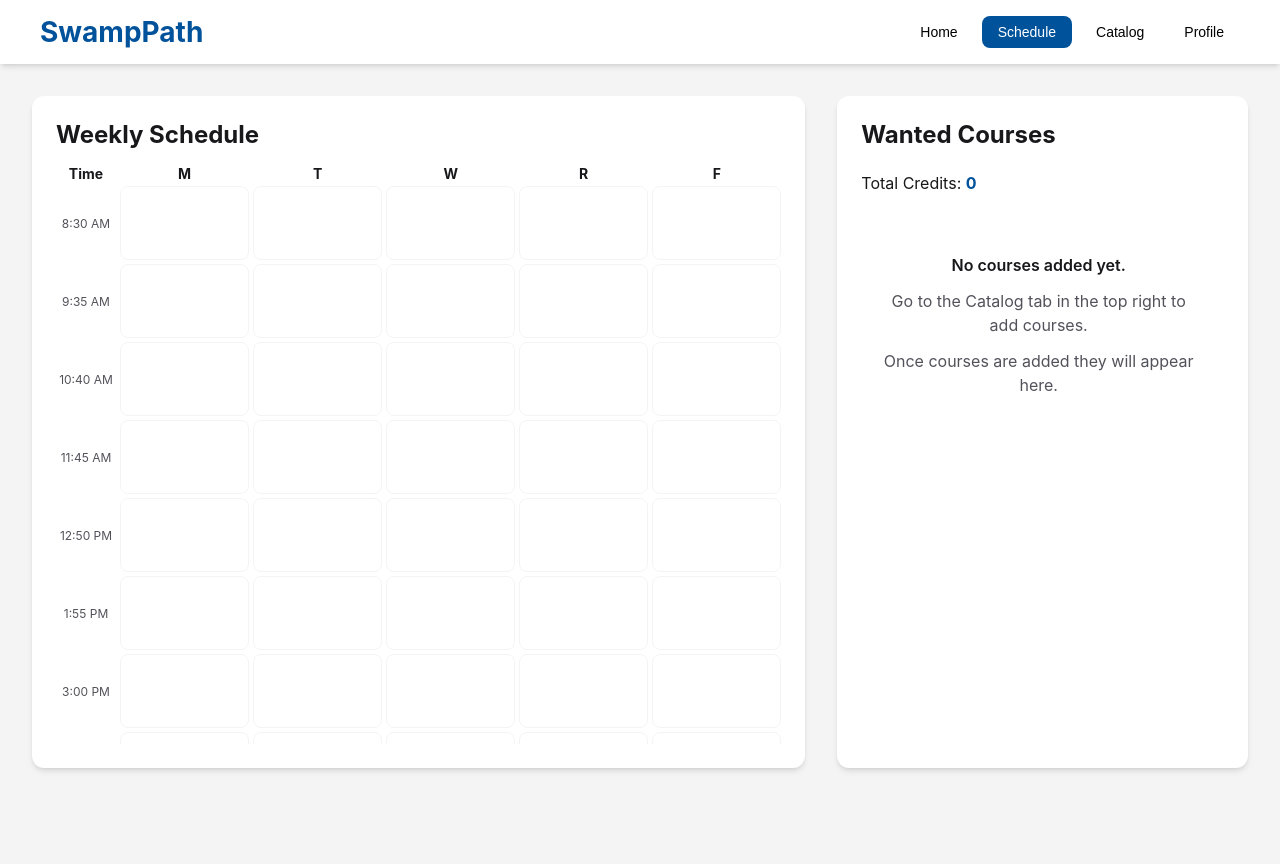
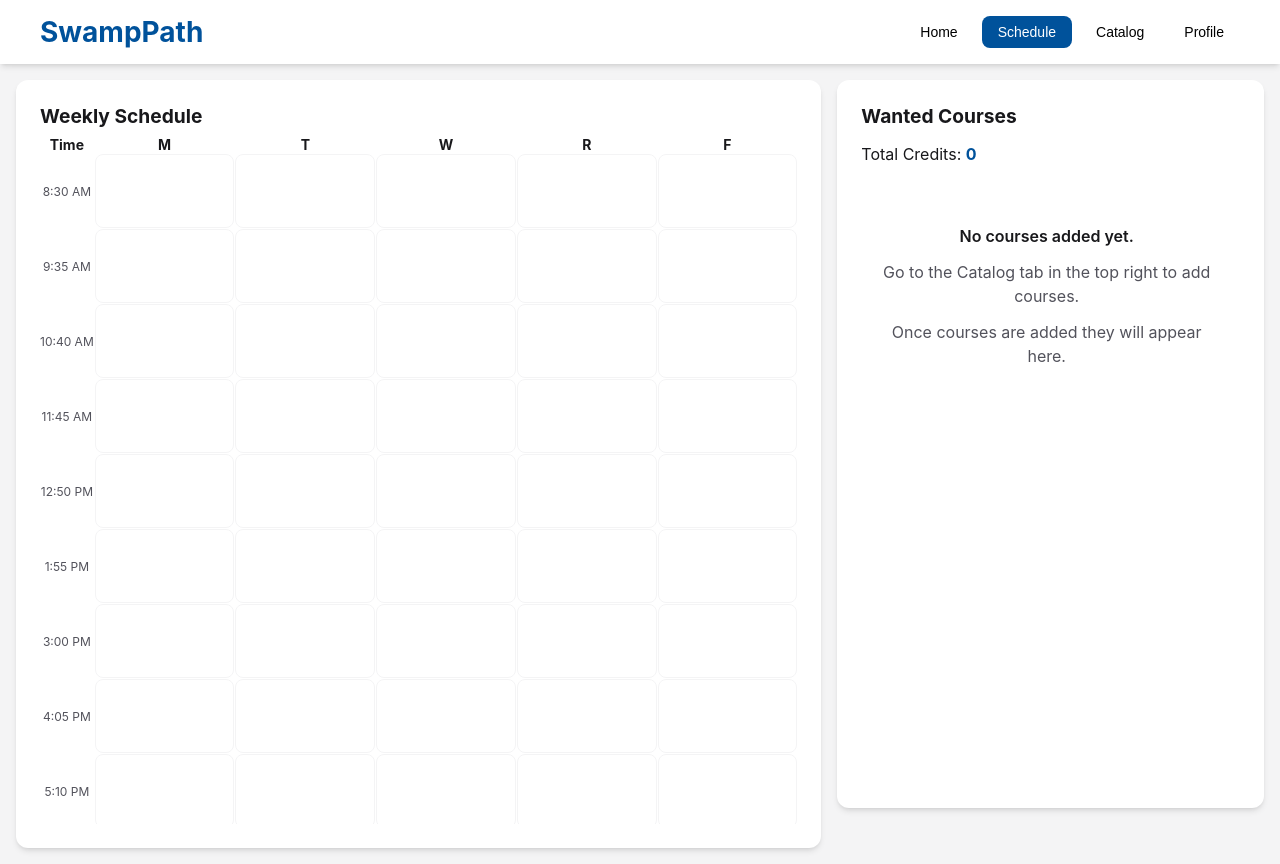
Before and after one commit to Chris-Enlow/swamppath-project, a React (Vite) app: page / in a window 1280 px wide. Both pictures are taken after a click on the button "Schedule". Before the commit the page ends 800 px from the top, so only its background shows below. Built offline with nearby package versions, Linux system fonts and the light colour scheme.

Commit message:
Add evening periods
Extended the schedule to include '5:10 PM' and '6:15 PM' periods.

Updated the layout of the schedule and sidebar.

```diff
--- a/src/pages/SchedulePage.jsx
+++ b/src/pages/SchedulePage.jsx
@@ -3,7 +3,7 @@ import ProfessorRating from '../components/ProfessorRating';
 
 const SchedulePage = ({ selectedCourses, displayedCourses, onRemoveCourse, onSelectSection }) => {
     const days = ['M', 'T', 'W', 'R', 'F'];
-    const periods = ['8:30 AM', '9:35 AM', '10:40 AM', '11:45 AM', '12:50 PM', '1:55 PM', '3:00 PM', '4:05 PM'];
+    const periods = ['8:30 AM', '9:35 AM', '10:40 AM', '11:45 AM', '12:50 PM', '1:55 PM', '3:00 PM', '4:05 PM', '5:10 PM', '6:15 PM'];
     const courseColors = ['course-blue', 'course-green', 'course-indigo', 'course-red', 'course-purple', 'course-yellow'];
 
     const getCoursesForSlot = (day, periodIndex) => {
@@ -83,10 +83,10 @@ const SchedulePage = ({ selectedCourses, displayedCourses, onRemoveCourse, onSel
     };
 
     return (
-        <div className="page-container schedule-page-container">
-            <div className="card schedule-calendar">
-                <h2 className="card-title">Weekly Schedule</h2>
-                <div className="calendar-grid">
+        <div className="page-container schedule-page-container" style={{ height: '100vh', overflow: 'hidden', display: 'flex', gap: '1rem', padding: '1rem', boxSizing: 'border-box' }}>
+            <div className="card schedule-calendar" style={{ flex: 2, display: 'flex', flexDirection: 'column', minHeight: 0 }}>
+                <h2 className="card-title" style={{ margin: '0 0 0.5rem', fontSize: '1.2rem' }}>Weekly Schedule</h2>
+                <div className="calendar-grid" style={{ display: 'grid', gridTemplateColumns: 'auto repeat(5, 1fr)', gridTemplateRows: `auto repeat(${periods.length}, 1fr)`, gap: '1px', flex: 1, minHeight: 0 }}>
                     <div className="grid-header">Time</div>
                     {days.map(day => <div key={day} className="grid-header">{day}</div>)}
                     {periods.map((period, periodIndex) => (
@@ -118,11 +118,11 @@ const SchedulePage = ({ selectedCourses, displayedCourses, onRemoveCourse, onSel
                 </div>
             </div>
 
-            <div className="card courses-sidebar">
-                <h2 className="card-title">Wanted Courses</h2>
-                <p>Total Credits: <span className="credits-total">{totalCredits}</span></p>
-                {totalCredits > 18 && <p style={{ color: 'red' }}>Warning: You have exceeded the credit limit of 18 credits!</p>}
-                <div className="selected-courses-list">
+            <div className="card courses-sidebar" style={{ flex: 1, display: 'flex', flexDirection: 'column', minHeight: 0 }}>
+                <h2 className="card-title" style={{ margin: '0 0 0.5rem', fontSize: '1.2rem' }}>Wanted Courses</h2>
+                <p style={{ margin: '0.5rem 0' }}>Total Credits: <span className="credits-total">{totalCredits}</span></p>
+                {totalCredits > 18 && <p style={{ color: 'red', margin: '0.5rem 0' }}>Warning: You have exceeded the credit limit of 18 credits!</p>}
+                <div className="selected-courses-list" style={{ flex: 1, minHeight: 0, overflow: 'auto' }}>
                     {Object.keys(selectedCourses).length === 0 ? (
                         <div className="placeholder-text">
                             <p>No courses added yet.</p>
```
